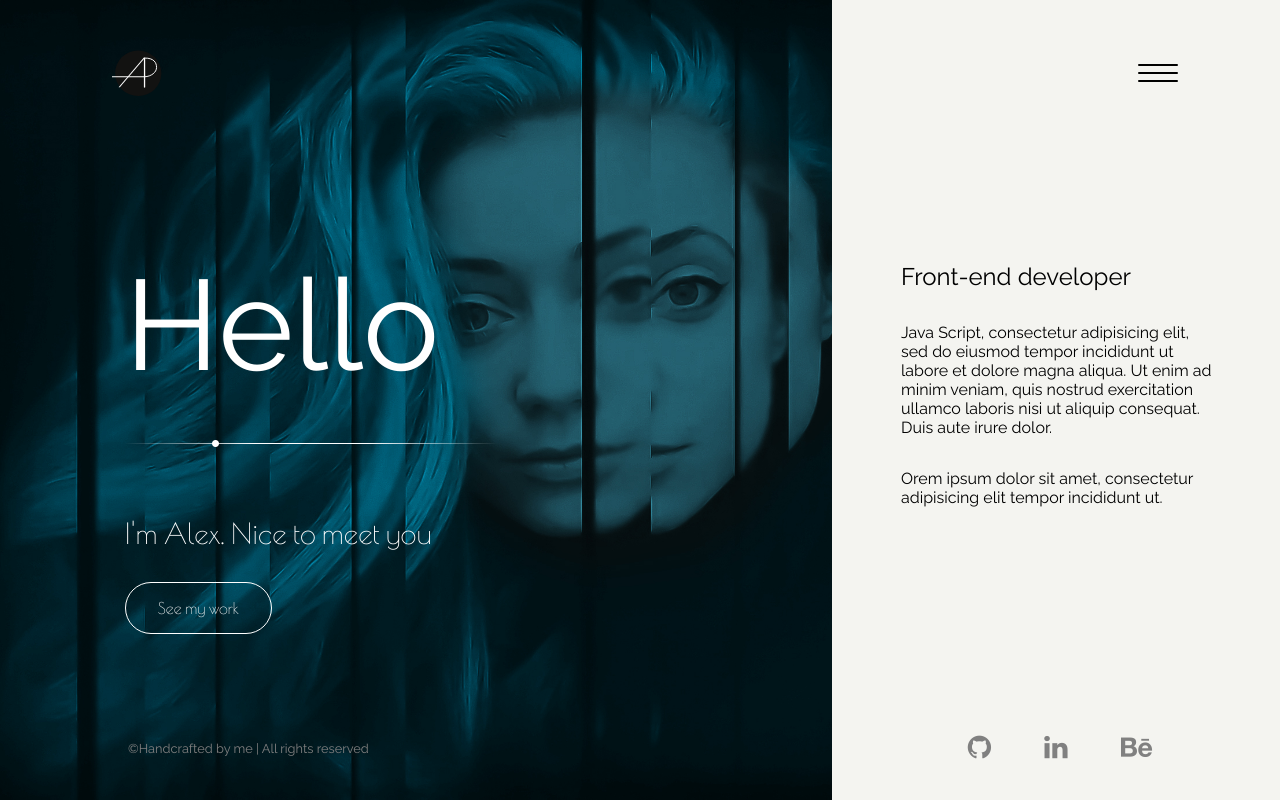
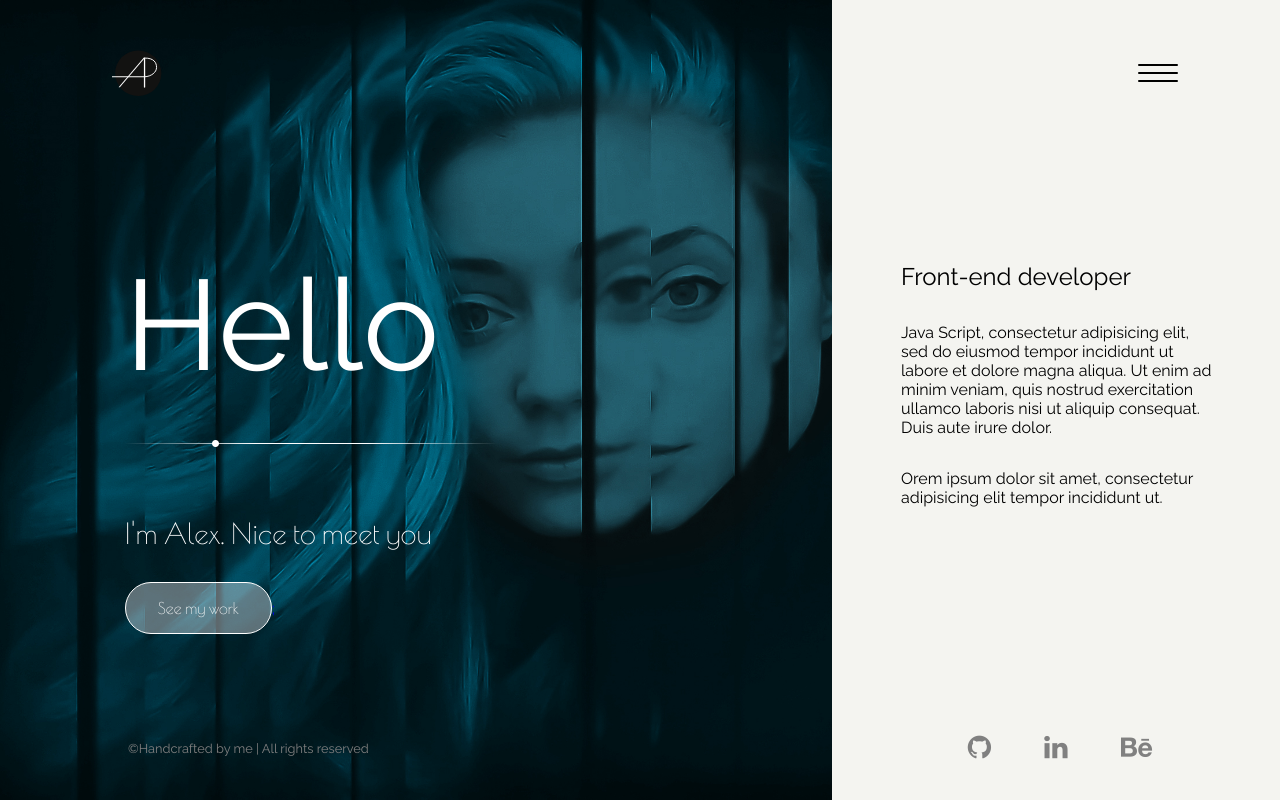
Before and after one commit to alexandra-pascal/my-portfolio, a React (Create React App) app: page /#/ in a window 1280 px wide. In both pictures the pointer is over the button "See my work". Built offline with nearby package versions, Linux system fonts and the light colour scheme.

Commit message:
hover effect on button

```diff
--- a/src/components/Button/Button.css
+++ b/src/components/Button/Button.css
@@ -8,4 +8,8 @@
   border-radius: 5rem;
   font-size: 1rem;
   cursor: pointer;
+  transition: background 1s ease-out;
 }
+.button:hover {
+  background: rgba(232, 236, 241, 0.4)
+}
--- a/src/components/Button/Button.js
+++ b/src/components/Button/Button.js
@@ -5,7 +5,7 @@ import "./Button.css";
 export default function Button(props) {
   return (
     <Link to="/portfolio">
-      <button className="button">{props.buttonText}</button>
+      <button className="button">{props.buttonText}</button>;
     </Link>
   );
 }
```
